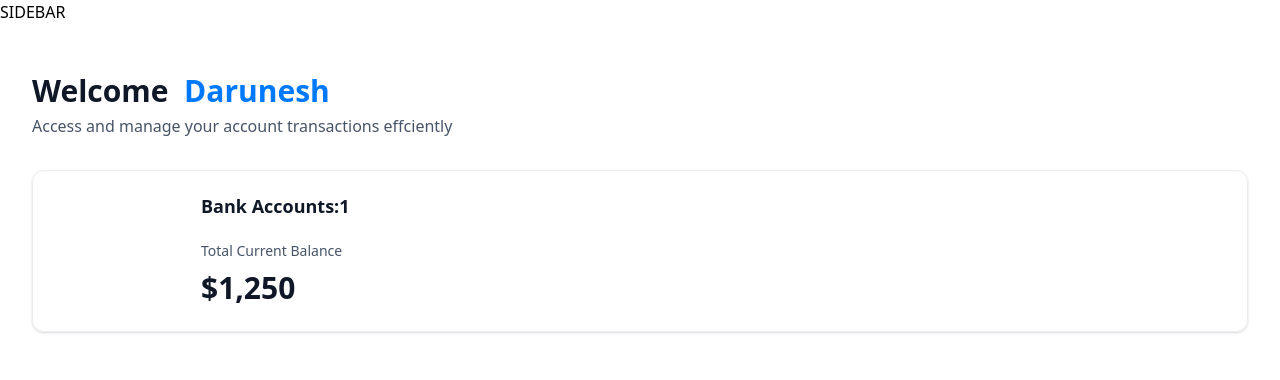
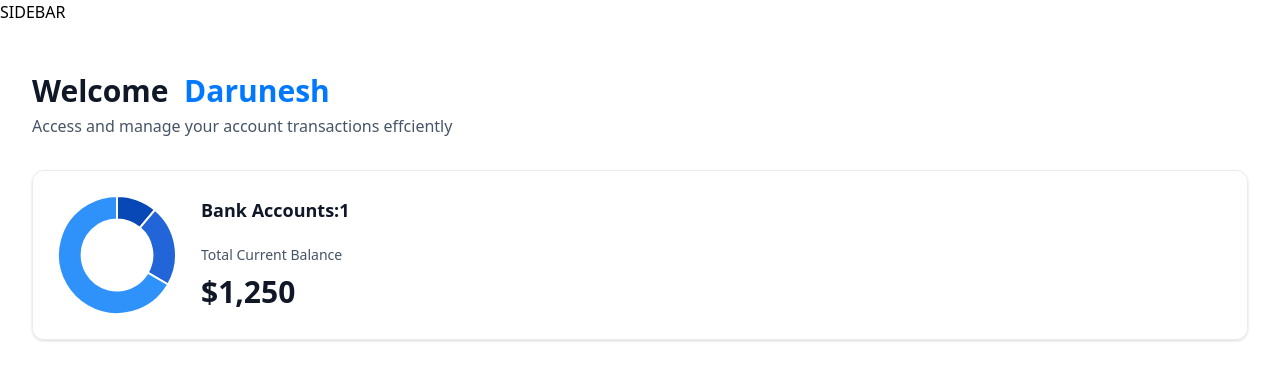
Before and after one commit to Darunesh1/Zenith-Vault, a Next.js app in the folder zenith-vault/: page / in a window 1280 px wide. Shown: the top 380 px of the page. Built offline with nearby package versions, Linux system fonts and the light colour scheme.

Commit message:
implement chart

```diff
--- a/zenith-vault/components/DoughnutChart.tsx
+++ b/zenith-vault/components/DoughnutChart.tsx
@@ -1,11 +1,33 @@
-import React from 'react'
+"use client";
 
-const DoughnutChart = () => {
-  return (
-    <div>
+import {Chart as ChartJS,ArcElement,Tooltip,Legend} from "chart.js"
+import { Doughnut } from "react-chartjs-2"
 
-    </div>
-  )
+ChartJS.register(ArcElement,Tooltip,Legend);
+
+const DoughnutChart = ({accounts}:DoughnutChartProps) => {
+  const data={
+    datasets:[
+      {
+        label:"Accounts",
+
+        data: [1250,2500,7500],
+        backgroundColor: ['#0747b6','#2265d8','#2f91fa']
+      }
+    ],
+    labels: ["Account 1","Account 2","Account 3"],
+  }
+  return <Doughnut
+          data={data}
+          options={{
+            cutout:'60%',
+            plugins:{
+              legend:{
+                display:false,
+              }
+            }
+          }}
+          />
 }
 
 export default DoughnutChart
--- a/zenith-vault/components/TotalBalanceBox.tsx
+++ b/zenith-vault/components/TotalBalanceBox.tsx
@@ -1,4 +1,4 @@
-import React from 'react'
+
 import AnimatedCounter from './AnimatedCounter'
 import DoughnutChart from './DoughnutChart'
 
@@ -8,7 +8,7 @@ const TotalBalanceBox = ({accounts=[],totalBanks,totalCurrentBalance}:TotlaBalan
         <div className='total-balance-chart'>
             {/*SomethingChart*/}
             {/* using chart js */}
-            <DoughnutChart />
+            <DoughnutChart  accounts={accounts}/>
 
         </div>
         <div className='flex flex-col gap-6'>
@@ -20,10 +20,10 @@ const TotalBalanceBox = ({accounts=[],totalBanks,totalCurrentBalance}:TotlaBalan
                 <p className='total-balance-label'>
                     Total Current Balance
                 </p>
-                <p className='total-balance-amount flex-center'>
+                <div className='total-balance-amount flex-center'>
                     <AnimatedCounter amount={totalCurrentBalance}/>
 
-                </p>
+                </div>
             </div>
         </div>
 
```
